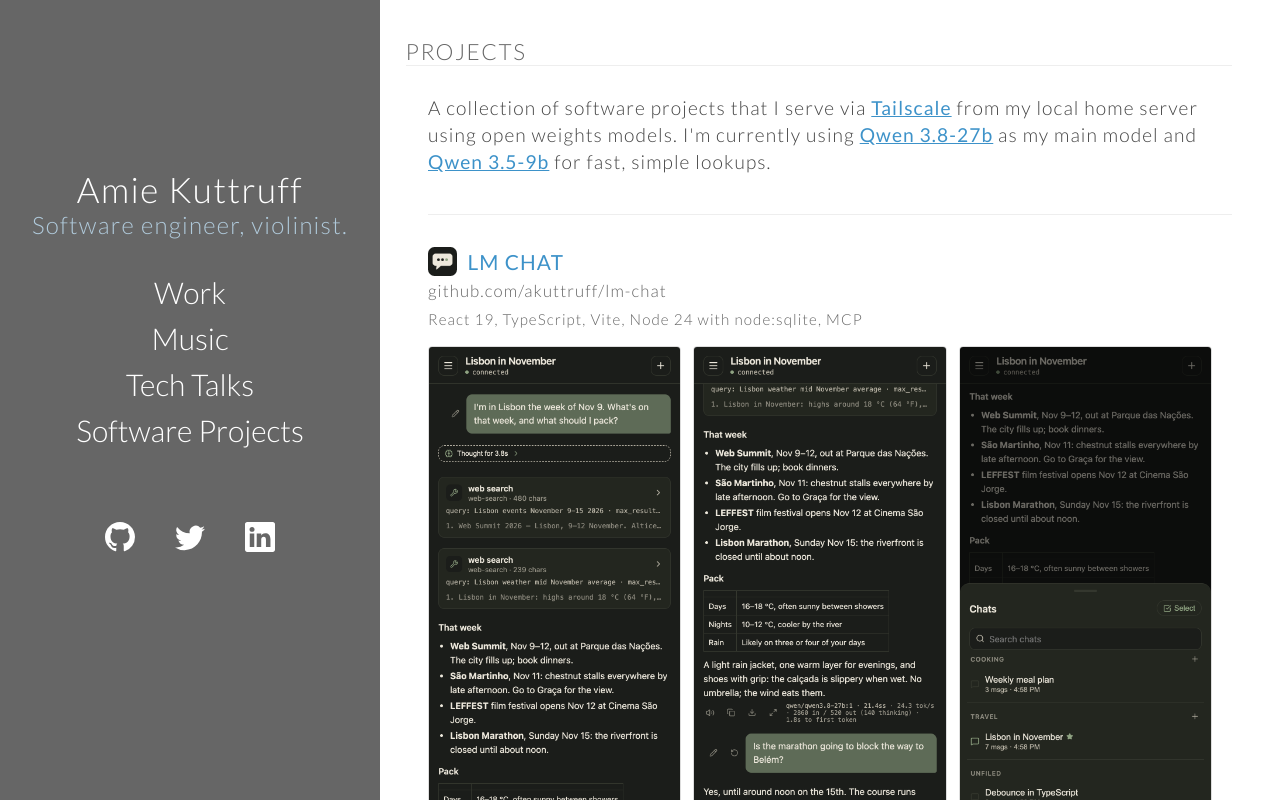
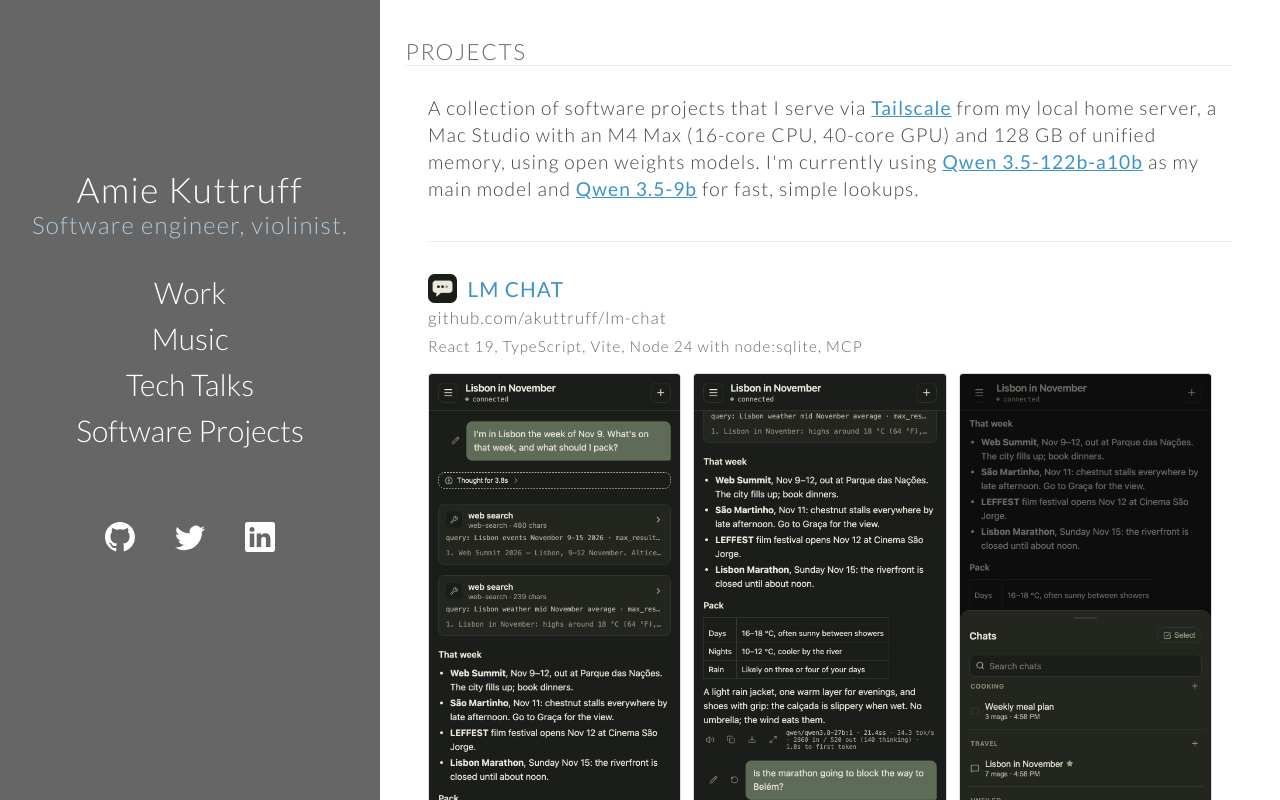
Before and after one commit to akuttruff/homepage, a React (Vite) app: page /projects in a window 1280 px wide. Shown: the top 800 px of the page. Built offline with nearby package versions, Linux system fonts and the light colour scheme.

Commit message:
docs: name the main model and the Mac it runs on

```diff
--- a/src/containers/projects/index.tsx
+++ b/src/containers/projects/index.tsx
@@ -13,9 +13,10 @@
           {' '}
           <a href="https://tailscale.com" target="_blank" rel="noopener noreferrer">Tailscale</a>
           {' '}
-          from my local home server using open weights models. I&apos;m currently using
+          from my local home server, a Mac Studio with an M4 Max (16-core CPU, 40-core GPU) and 128 GB of unified
+          memory, using open weights models. I&apos;m currently using
           {' '}
-          <a href="https://huggingface.co/Qwen/Qwen3.8-27B" target="_blank" rel="noopener noreferrer">Qwen 3.8-27b</a>
+          <a href="https://huggingface.co/Qwen/Qwen3.5-122B-A10B" target="_blank" rel="noopener noreferrer">Qwen 3.5-122b-a10b</a>
           {' '}
           as my main model and
           {' '}
```
